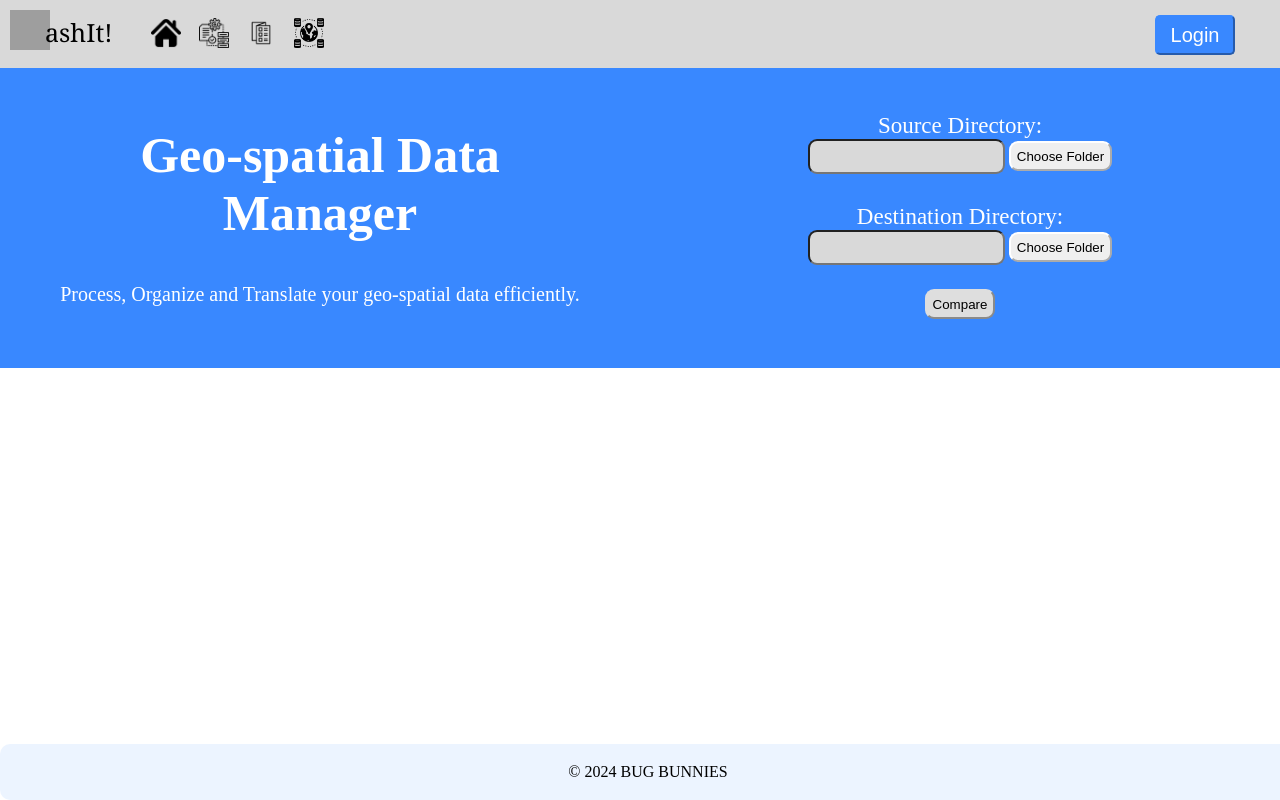
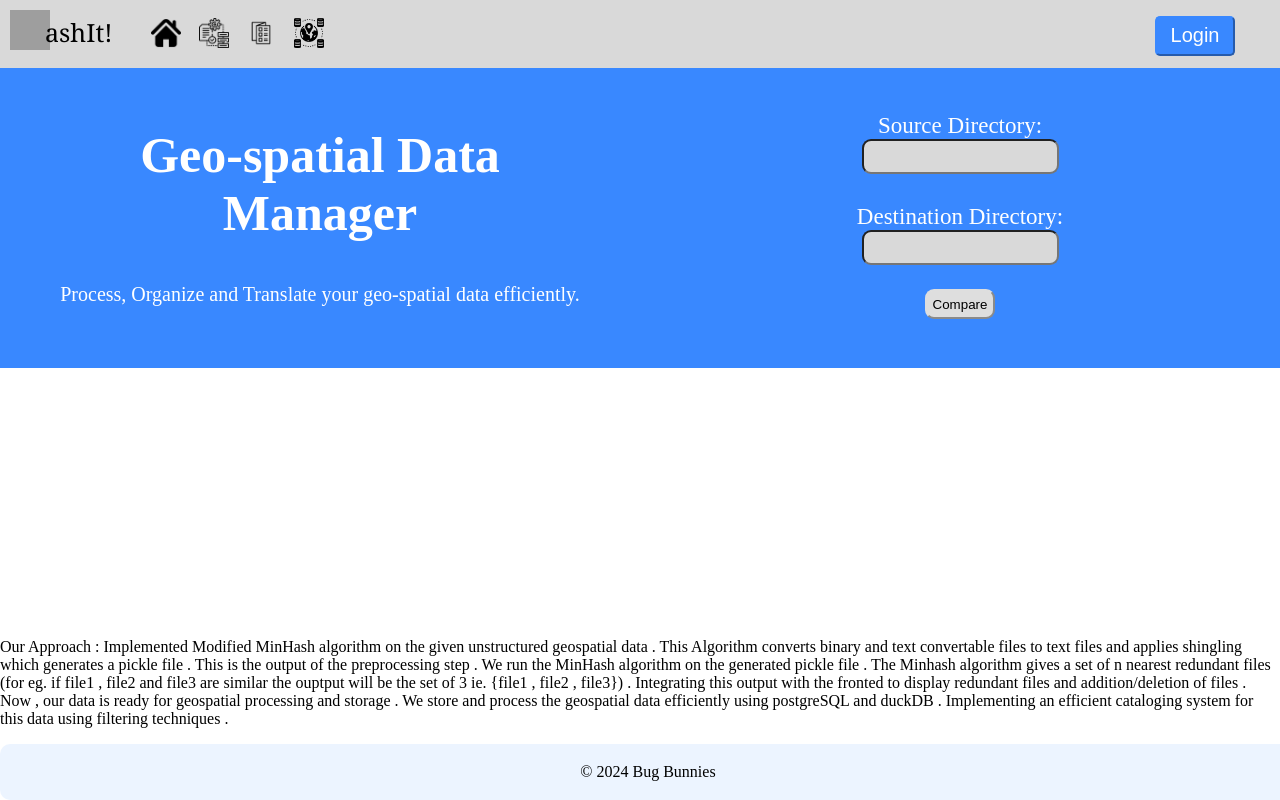
Before and after one commit to suyogparkhi/IISF_Bug_bunnies, a Flask app: template templates/index.html in a window 1280 px wide. Run offline with Flask 3, Linux system fonts and the light colour scheme; the template is opened without the code that fills it, so the values that code supplies are empty; grey boxes are pictures that could not be loaded.

Commit message:
Update index.html

```diff
--- a/templates/index.html
+++ b/templates/index.html
@@ -16,16 +16,13 @@
                 <div class="header-left-1">
                     <a href="/"><img class="logo1" src="../static/images/home.png"></a>
                     <a href="/"><img class="logo1" src="../static/images/pre-process.png"></a>
-            <a href="#"><img class="logo1" src="../static/images/cateloging.png"></a>
-            <a href="#"><img class="logo1" src="../static/images/geospatial.png"></a>
-
+                    <a href="/geospatial"><img class="logo1" src="../static/images/cateloging.png"></a>
+                    <a href="/catalog"><img class="logo1" src="../static/images/geospatial.png"></a>
                 </div>
             </div>
 
-
             <div class="header-right">
-                <button class="login-button" id="loginButton">Login</button>
-
+                <a href="#"><button class="login-button">Login</button></a>
             </div>
         </div>
 
@@ -35,23 +32,29 @@
                 <p>Process, Organize and Translate your geo-spatial data efficiently.</p>
             </div>
             <div class="content-right">
-
-
-    <form method="post" enctype="multipart/form-data" class="comapre-form">
-        <label for="source_directory" class="form-lable">Source Directory:</label>
+                <form method="post" enctype="multipart/form-data" class="compare-form" action="{{ url_for('index') }}">
+                    <label for="folder1" class="form-lable">Source Directory:</label>
                     <div>
-            <input type="text" id="source_directory" name="source_directory" value="{{ form.source_dir }}" required readonly>
-            <button type="button" onclick="chooseDirectory('source_directory')" class="choose">Choose Folder</button>
+                        <input type="text" id="folder1" name="folder1">
                     </div>
                     <br>
-        <label for="destination_directory" class="form-lable">Destination Directory:</label>
+                    <label for="folder2" class="form-lable">Destination Directory:</label>
                     <div>
-            <input type="text" id="destination_directory" name="destination_directory" value="{{ form.dest_dir }}" required readonly>
-            <button type="button" onclick="chooseDirectory('destination_directory')" class="choose">Choose Folder</button>
+                        <input type="text" id="folder2" name="folder2">
                     </div>
                     <br>
                     <button type="submit" class="compare-button">Compare</button>
                 </form>
+
+                {% with messages = get_flashed_messages() %}
+                    {% if messages %}
+                        <ul class="errors">
+                            {% for message in messages %}
+                                <li>{{ message }}</li>
+                            {% endfor %}
+                        </ul>
+                    {% endif %}
+                {% endwith %}
 
                 <script>
                     function chooseDirectory(inputId) {
@@ -69,32 +72,16 @@
                     }
                 </script>
             </div>
-          <!-- <div class="container">
-            <div class="header">
-              <svg viewBox="0 0 24 24" fill="none" xmlns="http://www.w3.org/2000/svg"><g id="SVGRepo_bgCarrier" stroke-width="0"></g><g id="SVGRepo_tracerCarrier" stroke-linecap="round" stroke-linejoin="round"></g><g id="SVGRepo_iconCarrier">
-                <path d="M7 10V9C7 6.23858 9.23858 4 12 4C14.7614 4 17 6.23858 17 9V10C19.2091 10 21 11.7909 21 14C21 15.4806 20.1956 16.8084 19 17.5M7 10C4.79086 10 3 11.7909 3 14C3 15.4806 3.8044 16.8084 5 17.5M7 10C7.43285 10 7.84965 10.0688 8.24006 10.1959M12 12V21M12 12L15 15M12 12L9 15" stroke="#000000" stroke-width="1.5" stroke-linecap="round" stroke-linejoin="round"></path> </g></svg> <p>Browse File to upload!</p>
-            </div>
-            <label for="file" class="footer">
-              <svg fill="#000000" viewBox="0 0 32 32" xmlns="http://www.w3.org/2000/svg"><g id="SVGRepo_bgCarrier" stroke-width="0"></g><g id="SVGRepo_tracerCarrier" stroke-linecap="round" stroke-linejoin="round"></g><g id="SVGRepo_iconCarrier"><path d="M15.331 6H8.5v20h15V14.154h-8.169z"></path><path d="M18.153 6h-.009v5.342H23.5v-.002z"></path></g></svg>
-              <p>Not selected file</p>
-              <svg viewBox="0 0 24 24" fill="none" xmlns="http://www.w3.org/2000/svg"><g id="SVGRepo_bgCarrier" stroke-width="0"></g><g id="SVGRepo_tracerCarrier" stroke-linecap="round" stroke-linejoin="round"></g><g id="SVGRepo_iconCarrier"> <path d="M5.16565 10.1534C5.07629 8.99181 5.99473 8 7.15975 8H16.8402C18.0053 8 18.9237 8.9918 18.8344 10.1534L18.142 19.1534C18.0619 20.1954 17.193 21 16.1479 21H7.85206C6.80699 21 5.93811 20.1954 5.85795 19.1534L5.16565 10.1534Z" stroke="#000000" stroke-width="2"></path> <path d="M19.5 5H4.5" stroke="#000000" stroke-width="2" stroke-linecap="round"></path> <path d="M10 3C10 2.44772 10.4477 2 11 2H13C13.5523 2 14 2.44772 14 3V5H10V3Z" stroke="#000000" stroke-width="2"></path> </g></svg>
-            </label>
-            <input id="file" type="file">
-          </div> -->
-
         </div>
 
 
     </div>
-
-
+    <div class="approach-div">
+        <p>Our Approach :
+            Implemented Modified MinHash algorithm on the given unstructured geospatial data . This Algorithm converts binary and text convertable files to text files and applies shingling which generates a pickle file . This is the output of the preprocessing step . We run the MinHash algorithm on the generated pickle file . The Minhash algorithm gives a set of n nearest redundant files (for eg. if file1 , file2 and file3 are similar the ouptput will be the set of 3 ie. {file1 , file2 , file3}) . Integrating this output with the fronted to display redundant files and addition/deletion of files . Now , our data is ready for geospatial processing and storage . We store and process the geospatial data efficiently using postgreSQL and duckDB . Implementing an efficient cataloging system for this data using filtering techniques .</p>
+    </div>
     <div class="footer">
-        &copy; 2024 BUG BUNNIES
+        &copy; 2024 Bug Bunnies
     </div>
-    <script>
-        document.getElementById('loginButton').addEventListener('click', function() {
-            window.location.href = '/login.html';
-        });
-    </script>
 </body>
 </html>
```
Lines whose indentation alone changed are shown as unchanged.
